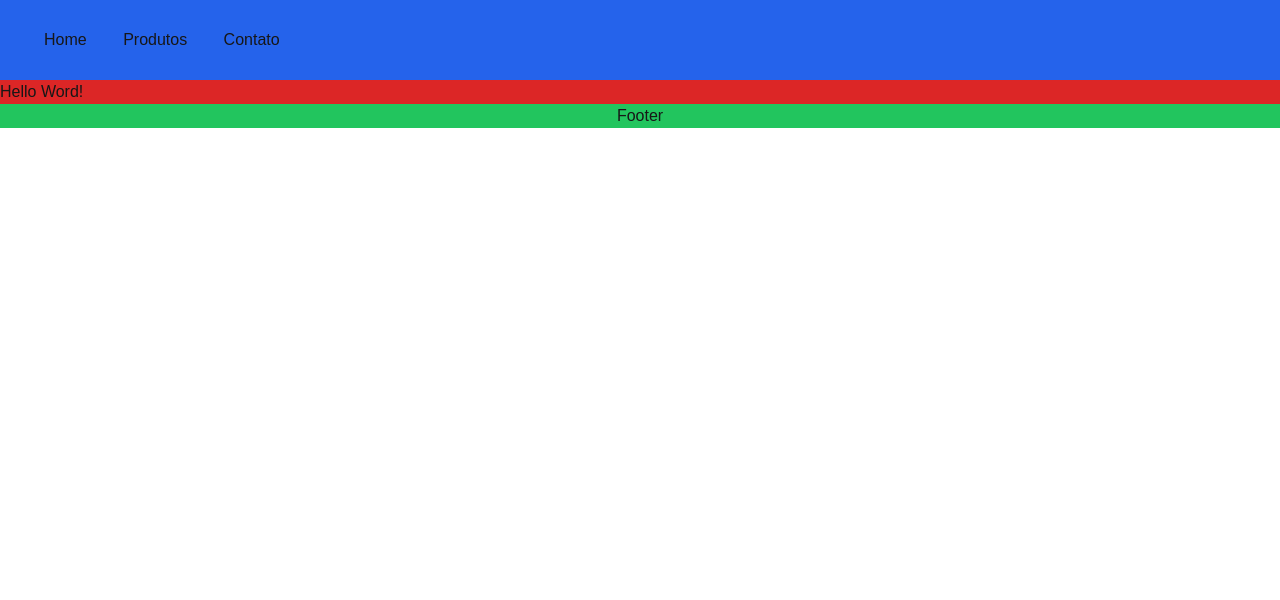
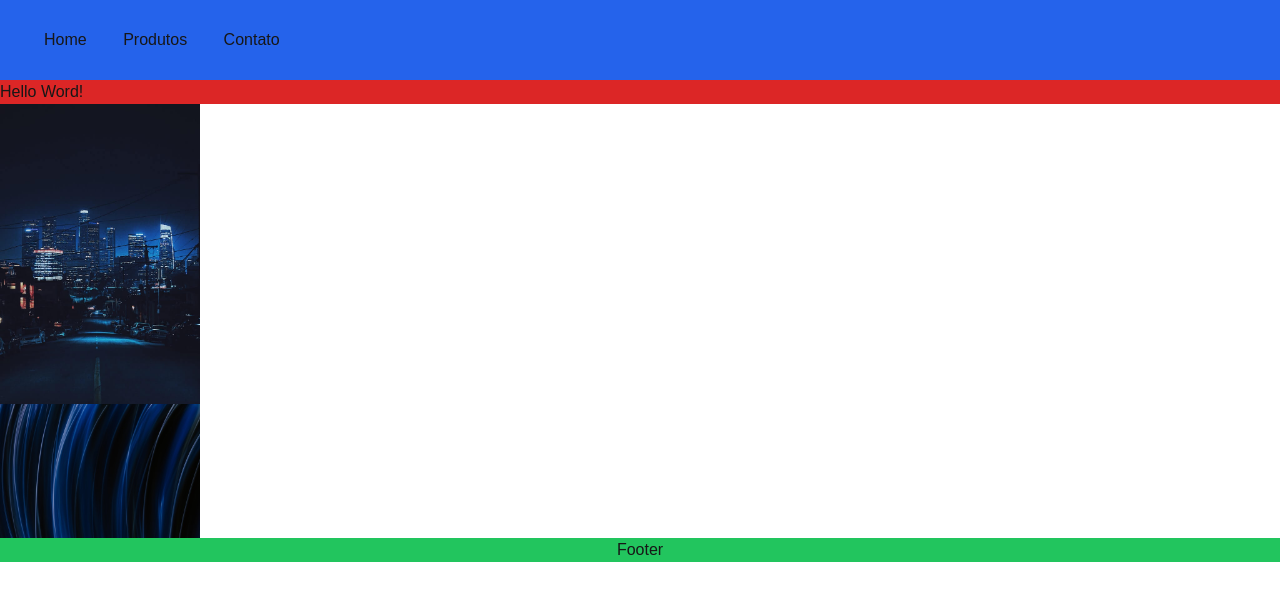
Before and after one commit to devCaiodias/Next-js, a Next.js app: page / in a window 1280 px wide. Shown: the top 600 px of the page. Built offline with nearby package versions, Linux system fonts and the light colour scheme.

Commit message:
Assets ( imagens )

```diff
--- a/app/page.js
+++ b/app/page.js
@@ -1,14 +1,14 @@
+
+
 export default function Home() {
   return (
         <>
-            <head>
-                <title>Pagina inicial</title>
-                <meta name="keyworkds" content="Roupas, calçados, Boné"></meta>
-                <meta name="description" content="Encontre a melhor roupa para vc"></meta>
-            </head>
-            <div>
+              <head>
+                <title>Home</title>
+              </head>
               <h1 className="bg-red-600">Hello Word!</h1>
-            </div>
+              <img src="/img/city.jpg" width="200px" height="200px" alt="cidade" />
+              <img src="/img/pattern.jpg" width="200px" height="200px" alt="cidade" />
         </>
   );
 }
```
Also changed, not shown: public/img/city.jpg (added), public/img/pattern.jpg (added).
